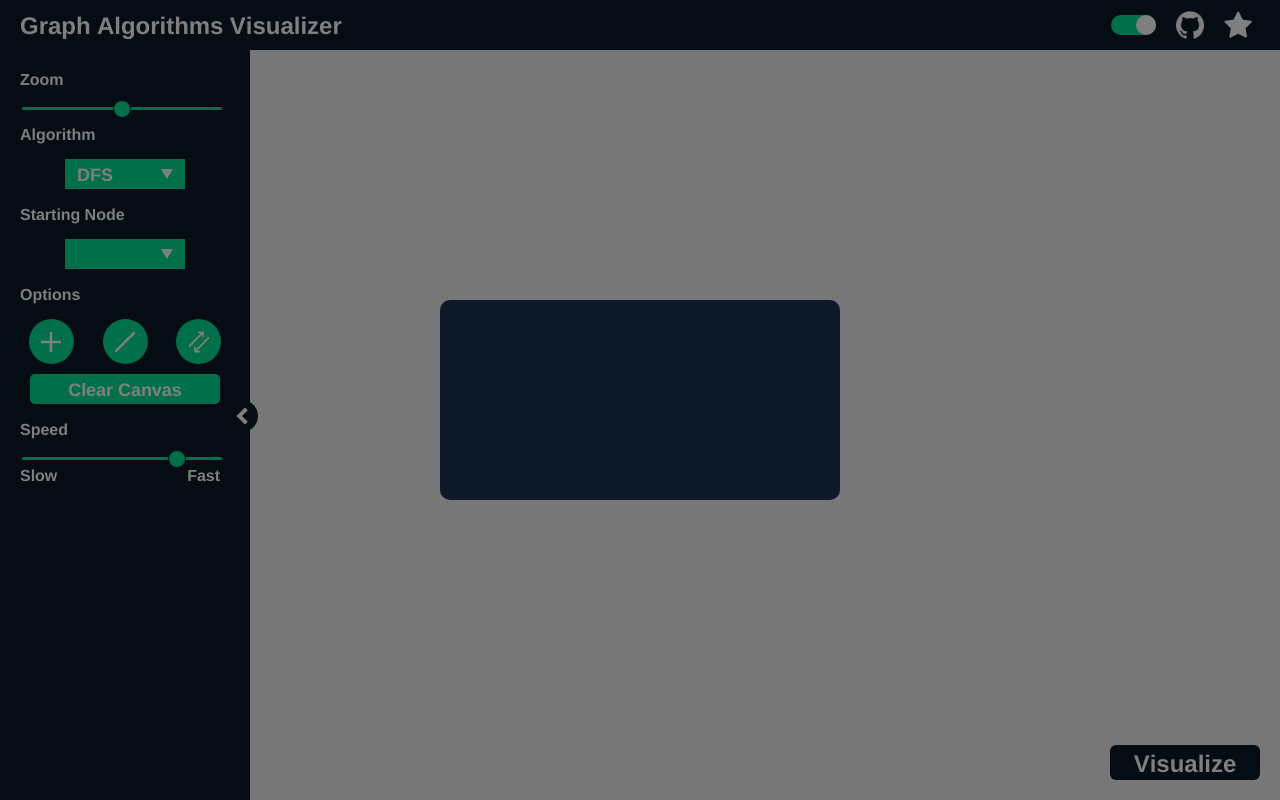
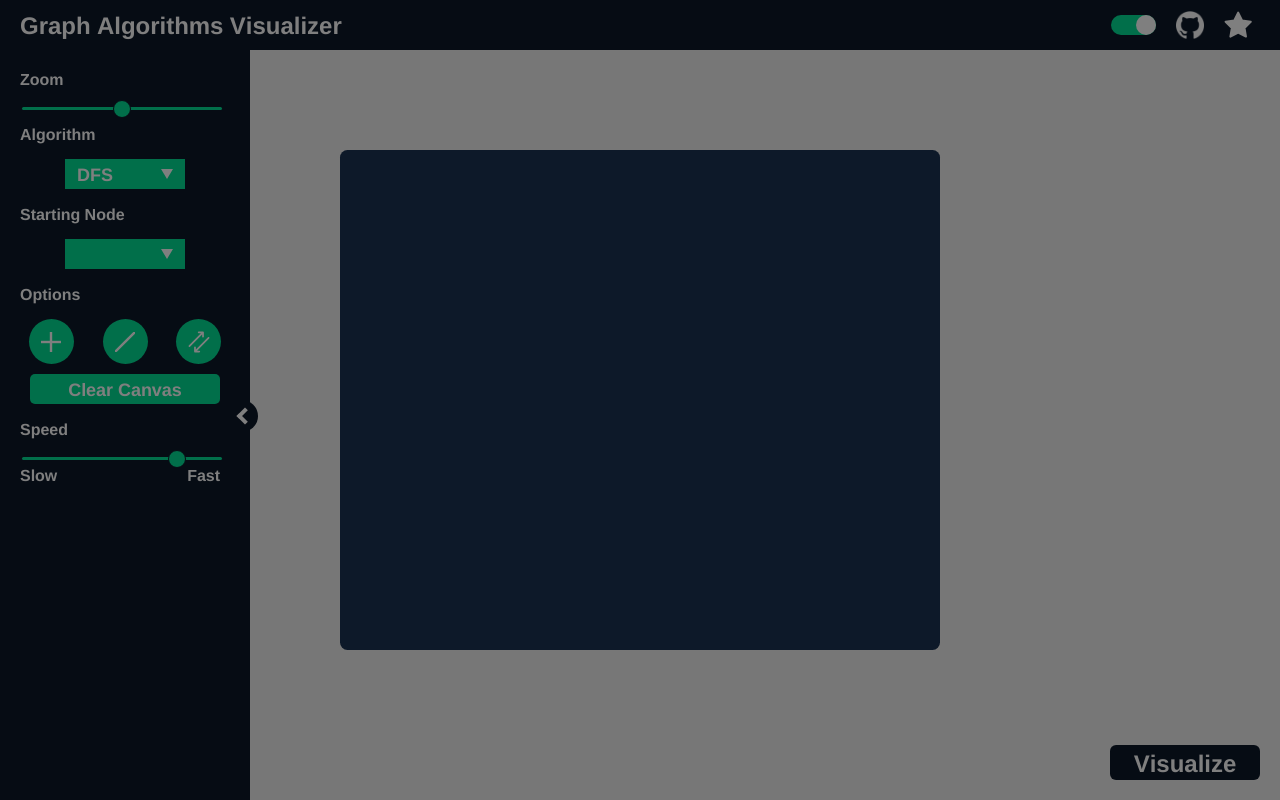
Before and after one commit to KarimElghamry/GraphAV, a React (Create React App) app: page / in a window 1280 px wide. Built offline with nearby package versions, Linux system fonts and the light colour scheme.

Commit message:
add: Container to Carousel

```diff
--- /dev/null
+++ b/src/components/Tutorial/Carousel/Carousel.tsx
@@ -0,0 +1,12 @@
+import React, {ReactElement} from 'react';
+import Container from './Container';
+
+const Carousel: React.FC = (): ReactElement => {
+  return (
+    <Container>
+      <div></div>
+    </Container>
+  );
+};
+
+export default Carousel;
--- /dev/null
+++ b/src/components/Tutorial/Carousel/Container.tsx
@@ -0,0 +1,10 @@
+import styled from 'styled-components';
+
+const Container = styled.div`
+  width: 100%;
+  height: 100%;
+  display: flex;
+  flex-direction: row;
+`;
+
+export default Container;
--- a/src/components/Tutorial/Tutorial.tsx
+++ b/src/components/Tutorial/Tutorial.tsx
@@ -1,10 +1,13 @@
 import React, {ReactElement} from 'react';
 import Modal from '../common/Modal/Modal';
+import Carousel from './Carousel/Carousel';
 
 const Tutorial: React.FC = (): ReactElement => {
   return (
     <Modal isVisible={true} onExit={() => {}}>
-      <div></div>
+      <div style={{width: '600px', height: '500px'}}>
+        <Carousel></Carousel>
+      </div>
     </Modal>
   );
 };
--- a/src/components/common/Modal/Content.tsx
+++ b/src/components/common/Modal/Content.tsx
@@ -3,7 +3,7 @@ import styled from 'styled-components';
 const Content = styled.div`
   min-width: 400px;
   min-height: 200px;
-  border-radius: 10px;
+  border-radius: 7.5px;
   background-color: ${(props) => props.theme.sidebar.background};
   z-index: 9999;
   color: ${(props) => props.theme.sidebar.foreground};
```
